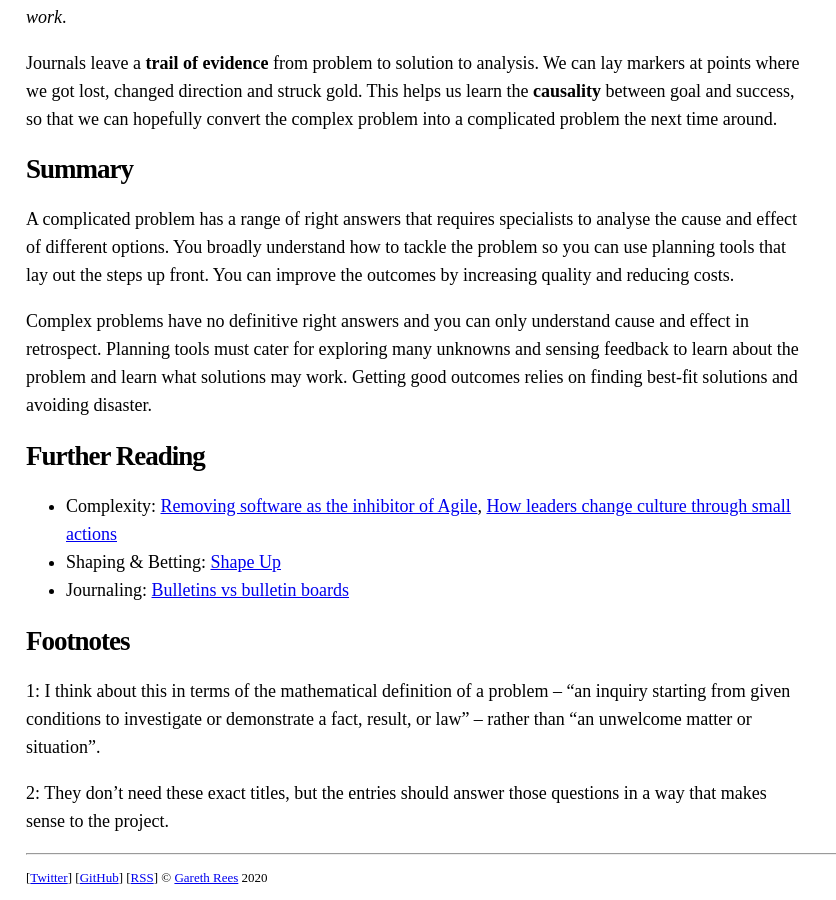
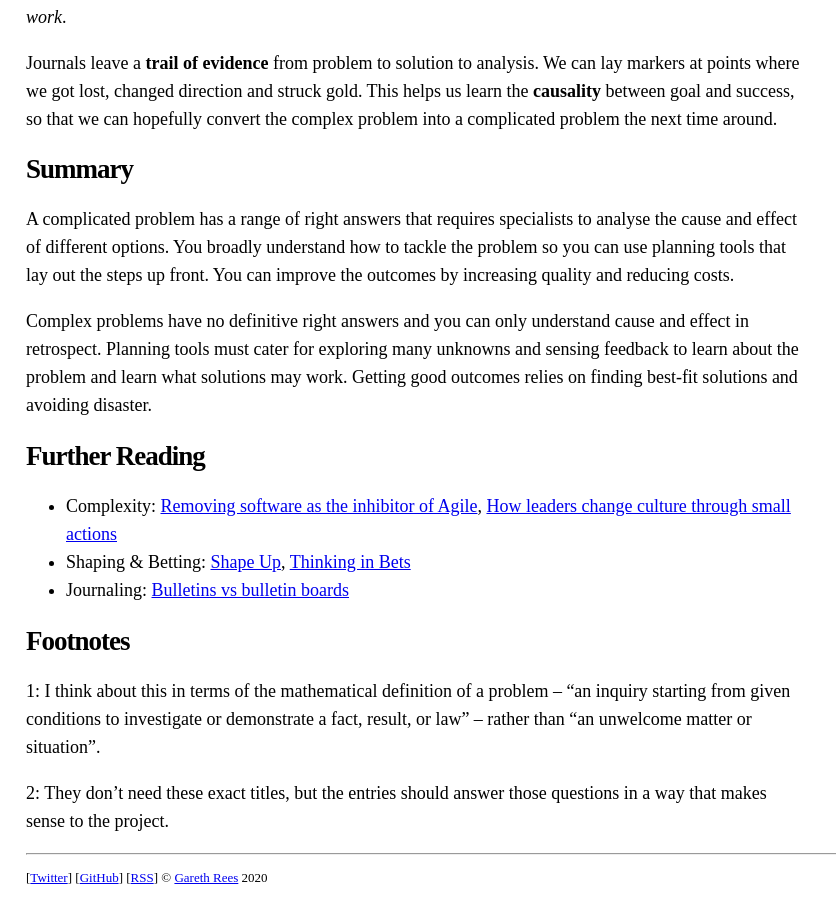
Before and after one commit to garethrees/garethrees.github.com, a Jekyll site: the page built from _posts/2020-07-17-building-to-learn.md, in a window 1280 px wide and 900 px high, scrolled down 6081 px. Shown: the whole window, without its empty margins (0-836 px from the left). Built offline with Jekyll 4.4.1, drawn with Linux system fonts in a browser that asks for light colours.

Commit message:
Add extra reference link

```diff
--- a/_posts/2020-07-17-building-to-learn.md
+++ b/_posts/2020-07-17-building-to-learn.md
@@ -99,7 +99,7 @@ Complex problems have no definitive right answers and you can only understand ca
 ## Further Reading
 
 * Complexity: [Removing software as the inhibitor of Agile](https://www.youtube.com/watch?v=CQ3lncWkTYE), [How leaders change culture through small actions](https://www.youtube.com/watch?v=MsLmjoAp_Dg)
-* Shaping & Betting: [Shape Up](https://basecamp.com/shapeup)
+* Shaping & Betting: [Shape Up](https://basecamp.com/shapeup), [Thinking in Bets](https://peterattiamd.com/annieduke/)
 * Journaling: [Bulletins vs bulletin boards](https://seths.blog/2020/04/bulletins-vs-bulletin-boards)
 
 ## Footnotes
```
